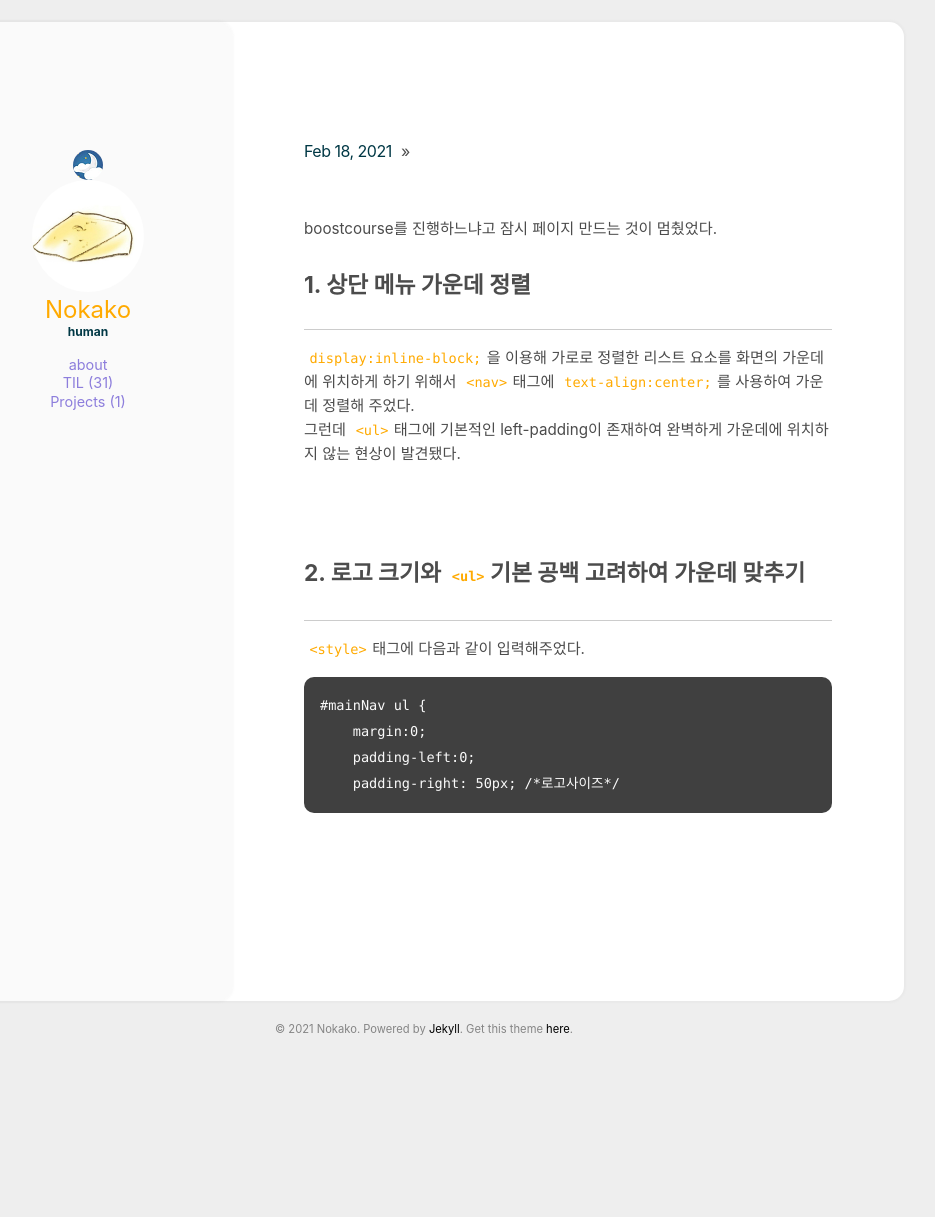
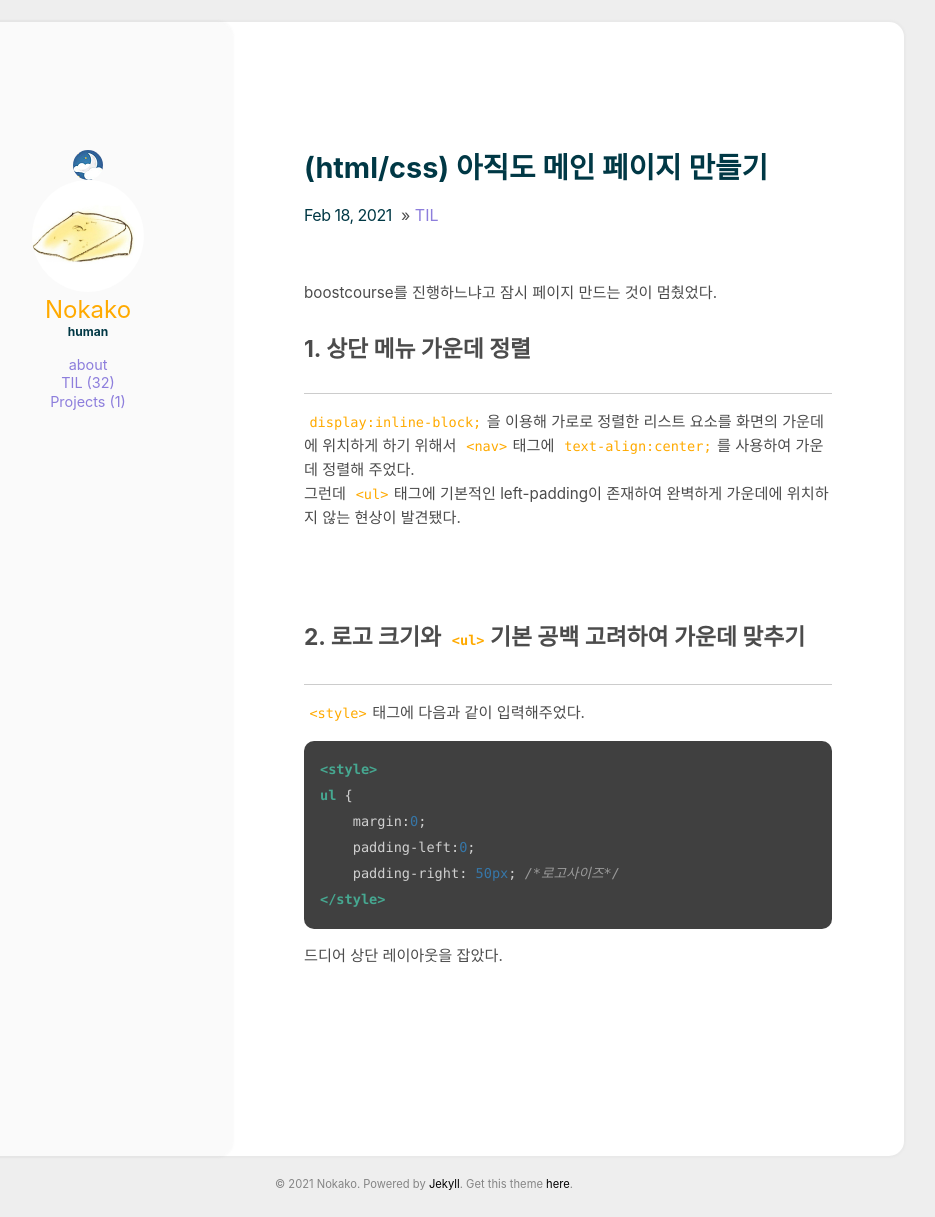
Before and after one commit to Nokako/Nokako.github.io, a Jekyll site: the page built from _posts/2021-02-18-33.md, in a window 1280 px wide. Shown: the whole page, without its empty margins (216-1151 px from the left). Built offline with Jekyll 4.4.1, drawn with Linux system fonts in a browser that asks for light colours; before the commit the page ends 1061 px from its top, so only the background shows below that.

Commit message:
TIL수정

````diff
--- a/_posts/2021-02-18-33.md
+++ b/_posts/2021-02-18-33.md
@@ -1,5 +1,5 @@
 ---
-title: [html/css] 아직도 메인 페이지 만들기
+title: (html/css) 아직도 메인 페이지 만들기
 categories: [TIL]
 comments: true
 ---
@@ -21,8 +21,11 @@ boostcourse를 진행하느냐고 잠시 페이지 만드는 것이 멈췄었다
 `<style>`태그에 다음과 같이 입력해주었다.
 
 ```html
-#mainNav ul {
+<style>
+ul {
     margin:0;
     padding-left:0;
     padding-right: 50px; /*로고사이즈*/
+</style>
 ```
+드디어 상단 레이아웃을 잡았다.
````
